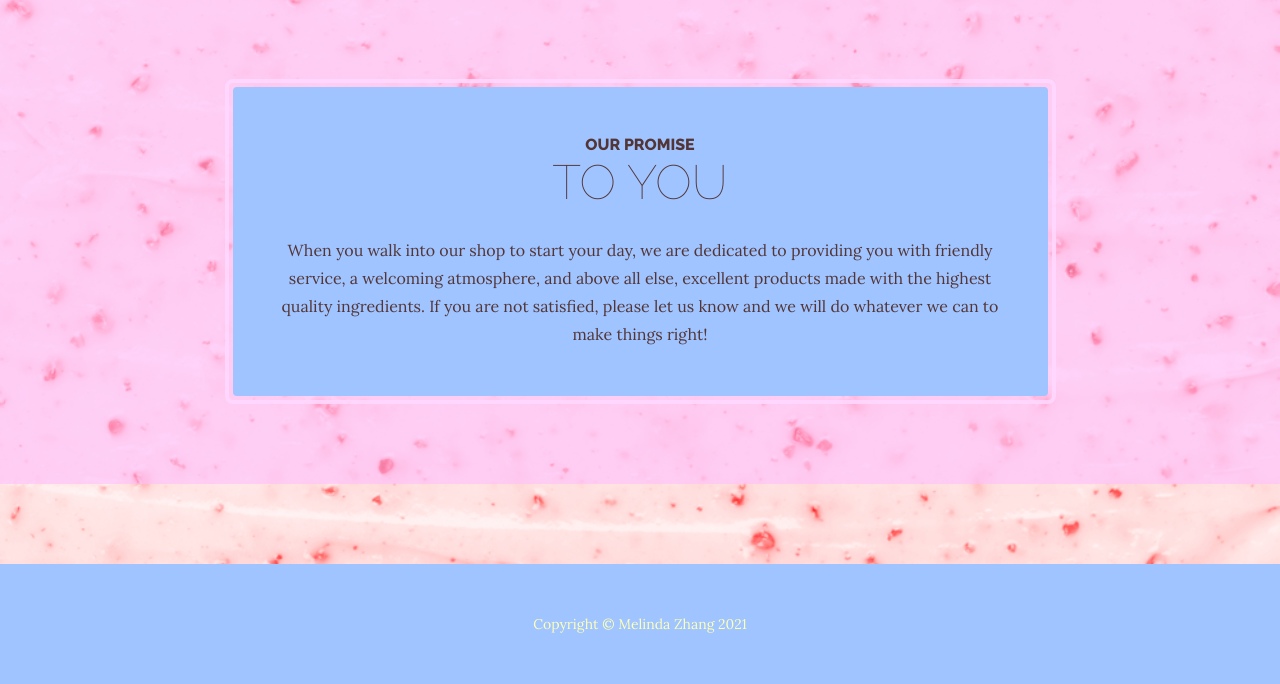
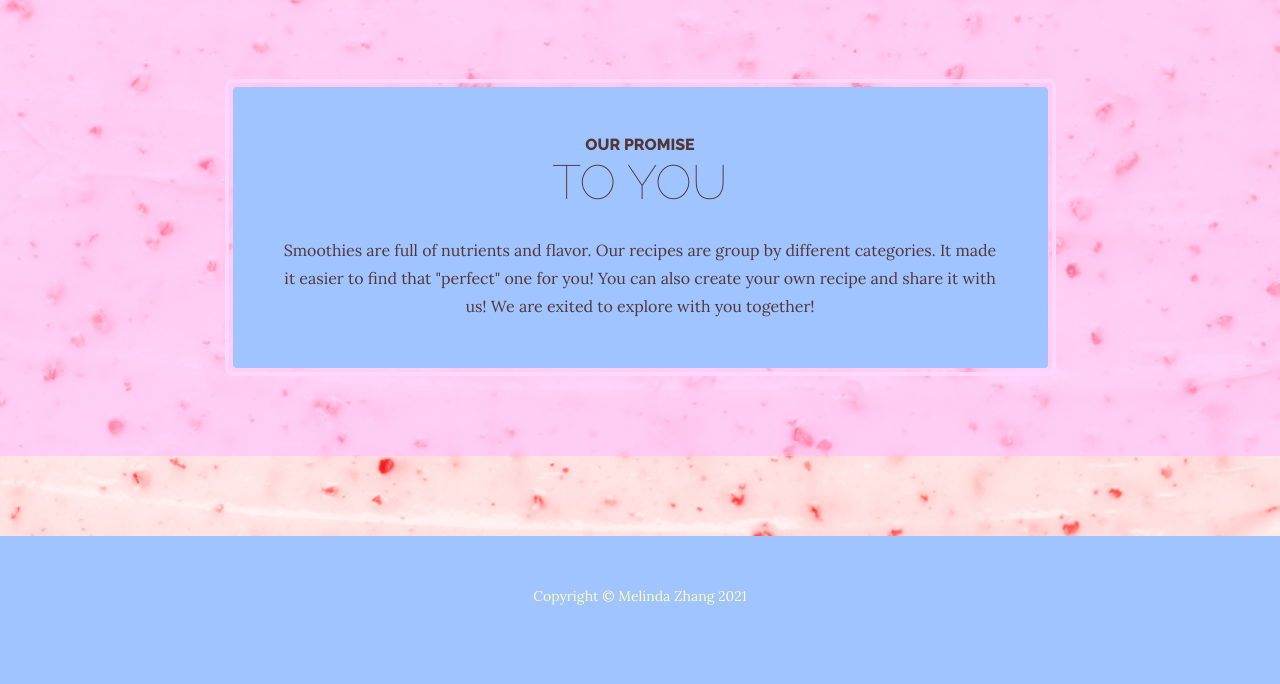
Before and after one commit to melinda-z/CI-MS3-Tutti-Fruitti, a Flask app: page / in a window 1280 px wide. Shown: the part 1109-1793 px from the top of the page. After the commit the page ends 1714 px from the top, so only its background shows below. Run offline with Flask 2, Linux system fonts and the light colour scheme; some libraries are stand-ins or nearby versions.

Commit message:
Edit home page content

```diff
--- a/templates/home.html
+++ b/templates/home.html
@@ -37,11 +37,10 @@
             <span class="section-heading-lower">To You</span>
           </h2>
           <p class="mb-0">
-            When you walk into our shop to start your day, we are dedicated to
-            providing you with friendly service, a welcoming atmosphere, and
-            above all else, excellent products made with the highest quality
-            ingredients. If you are not satisfied, please let us know and we
-            will do whatever we can to make things right!
+            Smoothies are full of nutrients and flavor. Our recipes are group by
+            different categories. It made it easier to find that "perfect" one
+            for you! You can also create your own recipe and share it with us!
+            We are exited to explore with you together!
           </p>
         </div>
       </div>
```
